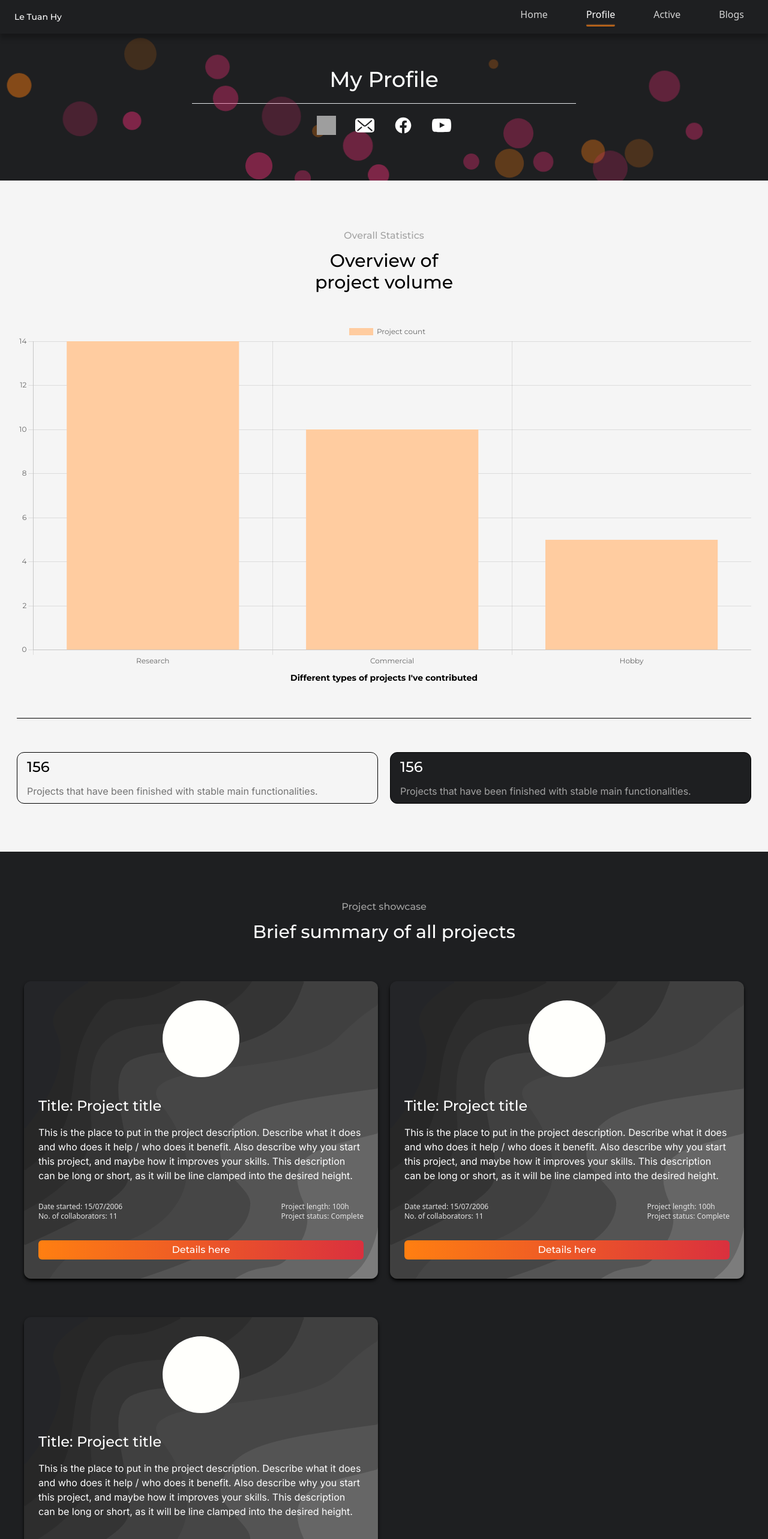
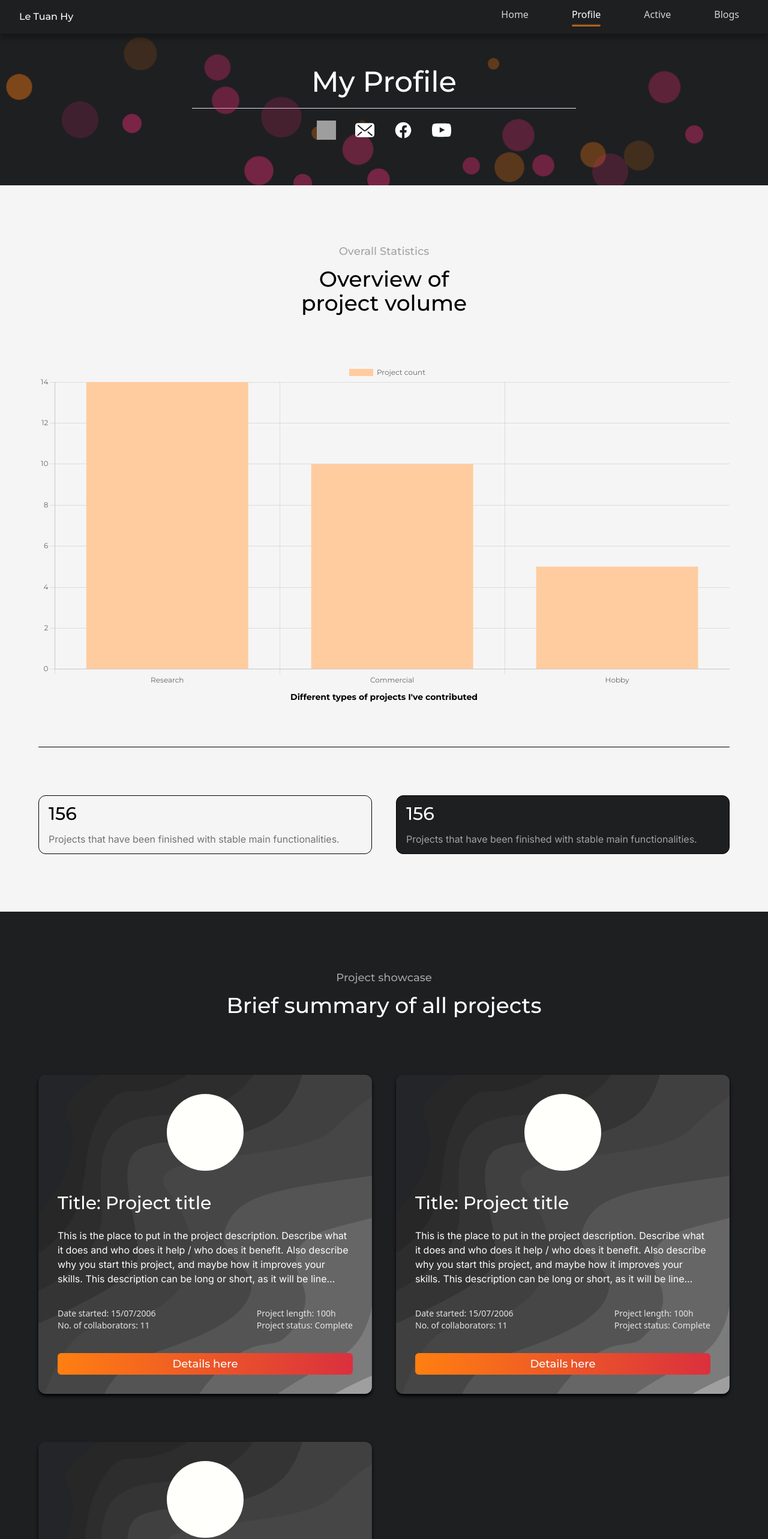
Before and after one commit to Hy-LeTuan/Hy-LeTuan.github.io, a React (Vite) app in the folder personal-profile/: page /portfolio in a window 1280 px wide. Shown: the top 2566 px of the page at 60% size. Built offline with nearby package versions, Linux system fonts and the light colour scheme; grey boxes are pictures that could not be loaded.

Commit message:
update homepage and portfolio UI for large breakpoints

```diff
--- a/personal-profile/src/index.css
+++ b/personal-profile/src/index.css
@@ -8,27 +8,27 @@
 	}
 
 	h1 {
-		@apply text-3xl font-heading-font font-medium lg:text-3xl;
+		@apply text-3xl font-heading-font font-medium lg:text-4xl;
 	}
 
 	h2 {
-		@apply text-2xl font-heading-font font-medium lg:text-2xl;
+		@apply text-2xl font-heading-font font-medium lg:text-3xl;
 	}
 
 	h3 {
-		@apply text-xl font-heading-font font-medium lg:text-xl;
+		@apply text-xl font-heading-font font-medium lg:text-2xl;
 	}
 
 	h4 {
-		@apply text-lg font-heading-font font-medium lg:text-lg;
+		@apply text-lg font-heading-font font-medium lg:text-xl;
 	}
 
 	h5 {
-		@apply text-base font-heading-font font-medium lg:text-base;
+		@apply text-base font-heading-font font-medium lg:text-lg;
 	}
 
 	h6 {
-		@apply text-sm font-heading-font font-medium lg:text-sm;
+		@apply text-sm font-heading-font font-medium lg:text-base;
 	}
 
 	p {
@@ -39,12 +39,12 @@
 @layer components {
 	/* Font size  */
 	.display {
-		@apply text-4xl lg:text-4xl;
+		@apply text-4xl lg:text-5xl;
 	}
 
 	/* Banners */
 	.main-banner {
-		@apply text-white py-16 flex flex-col gap-4 justify-center items-center overflow-hidden md:py-24 lg:py-12 lg:gap-5 xl:py-14;
+		@apply text-white py-16 flex flex-col gap-4 justify-center items-center overflow-hidden md:py-20 lg:py-24 lg:gap-5 xl:py-14;
 	}
 
 	.biography {
@@ -169,7 +169,7 @@
 	}
 
 	.section-container {
-		@apply py-16 md:py-20 px-7;
+		@apply px-6 py-16 md:py-20 md:px-7 lg:py-24 lg:px-16;
 	}
 
 	/* Cluster */
--- a/personal-profile/src/layout/Footer.jsx
+++ b/personal-profile/src/layout/Footer.jsx
@@ -4,10 +4,10 @@ import { Link } from "react-router-dom";
 function Footer() {
 	return (
 		<footer className="overflow-hidden clear-both w-full bg-neutral-800 text-white">
-			<div className="flex justify-between items-top py-4 px-6 lg:px-9 lg:py-2">
-				<div className="flex flex-col gap-px">
+			<div className="flex justify-between items-top py-4 px-6 lg:px-9 lg:py-5">
+				<div className="flex flex-col gap-px items-start lg:gap-1">
 					<h4 className="">Contact me</h4>
-					<ul className="text-white lg:text-base xl:text-lg">
+					<ul className="text-white lg:text-base list-disc list-inside">
 						<li>
 							<a href="https://github.com/Hy-LeTua">Github</a>
 						</li>
@@ -26,9 +26,9 @@ function Footer() {
 						</li>
 					</ul>
 				</div>
-				<div className="flex flex-col gap-px">
+				<div className="flex flex-col gap-px items-center lg:gap-1">
 					<h4 className="">Sitemap</h4>
-					<ul className="text-white lg:text-base xl:text-lg">
+					<ul className="text-white lg:text-base list-disc list-inside">
 						<li>
 							<Link to={"/"}>Home</Link>
 						</li>
@@ -43,9 +43,9 @@ function Footer() {
 						</li>
 					</ul>
 				</div>
-				<div className="flex flex-col gap-px">
+				<div className="flex flex-col gap-px items-start lg:gap-1">
 					<h4 className="">Source Code</h4>
-					<ul className="text-white lg:text-base xl:text-lg">
+					<ul className="text-white lg:text-base list-disc list-inside">
 						<li>
 							<a href="https://github.com/Hy-LeTuan/Hy-LeTuan.github.io">
 								Code
--- a/personal-profile/src/layout/Header.jsx
+++ b/personal-profile/src/layout/Header.jsx
@@ -27,7 +27,7 @@ function Header() {
 
 	return (
 		<nav className={`relative z-10 w-full bg-primary ${shadowStyle}`}>
-			<div className="flex justify-between items-center px-6 py-2">
+			<div className="flex justify-between items-center px-6 py-2 lg:px-8 lg:py-2">
 				<Link className="text-white" to={"/"}>
 					<h6>Le Tuan Hy</h6>
 				</Link>
@@ -129,7 +129,7 @@ function Header() {
 						</MenuItems>
 					</Menu>
 				</div>
-				<div className="hidden md:flex flex-row items-baseline justify-center gap-8">
+				<div className="hidden md:flex flex-row items-baseline justify-center gap-8 lg:gap-10">
 					<Button className="flex flex-col justify-center items-center gap-1 text-neutral-300 data-[hover]:bg-white/5 data-[focus]:bg-white/5 data-[active]:bg-white/5 px-4 py-1 rounded-lg transition-all ease-out duration-300 data-[hover]:text-white data-[focus]:text-white data-[active]:text-white relative">
 						{isActiveLink(location.pathname, "/") &&
 						location.pathname.length == 1 ? (
--- a/personal-profile/src/views/Portfolio.jsx
+++ b/personal-profile/src/views/Portfolio.jsx
@@ -114,10 +114,10 @@ function Portfolio() {
 						Overview of <br /> project volume
 					</h1>
 				</div>
-				<Bar data={typesData} options={options} className="mt-12" />
-				<div className="border-black border-t-[0.5px] mt-7 mb-9 md:mt-12 md:mb-14"></div>
-				<div className="m-0 p-0 md:grid md:grid-cols-2 md:gap-x-5 md:place-items-stretch">
-					<div className="card py-2 px-4 bg-neutral-100 border-[0.5px] border-black">
+				<Bar data={typesData} options={options} className="mt-20" />
+				<div className="border-black border-t-[0.5px] mt-7 mb-9 md:mt-12 md:mb-14 lg:mt-16 lg:mb-20"></div>
+				<div className="m-0 p-0 md:grid md:grid-cols-2 md:gap-x-5 md:place-items-stretch lg:gap-x-10">
+					<div className="card py-2 px-4 bg-neutral-100 border-[0.5px] border-black mt-7 md:mt-0 lg:py-3">
 						<div className="card-body-single-column gap-3">
 							<h2>{stats.finished}</h2>
 							<p className="text-neutral-500">
@@ -126,7 +126,7 @@ function Portfolio() {
 							</p>
 						</div>
 					</div>
-					<div className="card py-2 px-4 bg-primary border-[0.5px] border-black mt-7 md:mt-0">
+					<div className="card py-2 px-4 bg-primary border-[0.5px] border-black mt-7 md:mt-0 lg:py-3">
 						<div className="card-body-single-column gap-3">
 							<h2 className="text-white">{stats.finished}</h2>
 							<p className="text-neutral-400">
@@ -137,29 +137,29 @@ function Portfolio() {
 					</div>
 				</div>
 			</section>
-			<section className="section-container bg-primary px-10">
+			<section className="section-container bg-primary">
 				<div className="flex flex-col w-full gap-3">
 					<h5 className="text-neutral-400">Project showcase</h5>
 					<h1 className="text-white">
 						Brief summary of all projects
 					</h1>
 				</div>
-				<div className="main-section gap-16 mt-12 place-items-center md:mt-16 md:grid md:grid-cols-2 md:gap-y-16 md:gap-x-5">
+				<div className="main-section gap-16 mt-12 place-items-center md:mt-16 md:grid md:grid-cols-2 md:gap-y-16 md:gap-x-5 lg:gap-x-10 lg:gap-y-20 lg:mt-24">
 					{projects?.map((project, index) => (
 						<div
 							className={
 								doubleCol
 									? index % 2 === 0
-										? "card bg-wave-pattern bg-cover bg-no-repeat place-self-end shadow-md shadow-black"
-										: "card bg-wave-pattern bg-cover bg-no-repeat place-self-start shadow-md shadow-black"
-									: "card bg-wave-pattern bg-cover bg-no-repeat shadow-md shadow-black"
+										? "card bg-wave-pattern bg-cover bg-no-repeat place-self-end shadow-md shadow-black lg:px-8"
+										: "card bg-wave-pattern bg-cover bg-no-repeat place-self-start shadow-md shadow-black lg:px-8"
+									: "card bg-wave-pattern bg-cover bg-no-repeat shadow-md shadow-black lg:px-5"
 							}
 							key={index}>
-							<div className="card-body-single-column gap-8">
+							<div className="card-body-single-column gap-8 lg:gap-9">
 								<div className="w-full flex justify-center items-center">
 									<div className="rounded-full w-32 h-32 bg-secondary"></div>
 								</div>
-								<div className="flex flex-col gap-4">
+								<div className="flex flex-col gap-4 lg:gap-6">
 									<h2 className="text-left text-white">
 										Title: {project.title}
 									</h2>
@@ -168,7 +168,7 @@ function Portfolio() {
 									</p>
 								</div>
 								<div className="project-card-stats">
-									<ul className="text-xs text-left text-neutral-200">
+									<ul className="text-xs text-left text-neutral-200 lg:text-sm">
 										<li>
 											Date started:{" "}
 											{project.statistics?.date}
@@ -178,7 +178,7 @@ function Portfolio() {
 											{project.statistics?.collaborators}
 										</li>
 									</ul>
-									<ul className="text-xs text-left text-neutral-200">
+									<ul className="text-xs text-left text-neutral-200 lg:text-sm">
 										<li>
 											Project length:{" "}
 											{project.statistics?.length}h
@@ -203,7 +203,7 @@ function Portfolio() {
 					))}
 				</div>
 
-				<div className="my-20 border-1 border-white"></div>
+				<div className="my-20 border-1 border-white lg:my-24"></div>
 				<div className="flex flex-col w-full gap-3">
 					<h5 className="text-neutral-400 text-left">
 						Certificate showcase
@@ -212,7 +212,7 @@ function Portfolio() {
 						Earned Certificates
 					</h1>
 				</div>
-				<div className="main-section mt-12 gap-8 place-items-center md:mt-16 md:grid md:grid-cols-2 md:gap-y-16 md:gap-x-5">
+				<div className="main-section mt-12 gap-8 place-items-center md:mt-16 md:grid md:grid-cols-2 md:gap-y-16 md:gap-x-5 lg:gap-x-10 lg:gap-y-20">
 					{certs?.map((cert, index) => (
 						<div
 							className={
```
Also changed, not shown: personal-profile/src/views/Home.jsx (+19 -18 lines).
